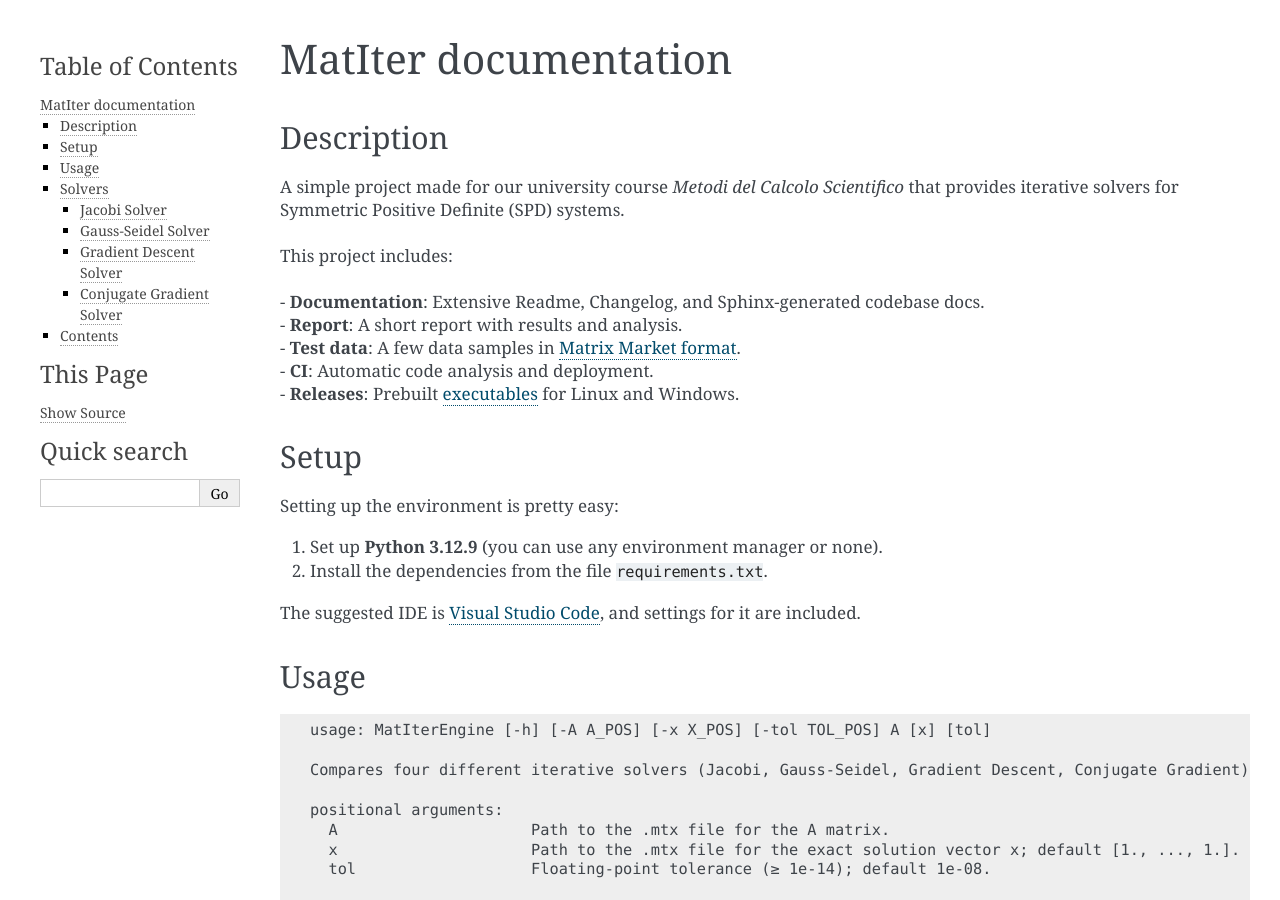
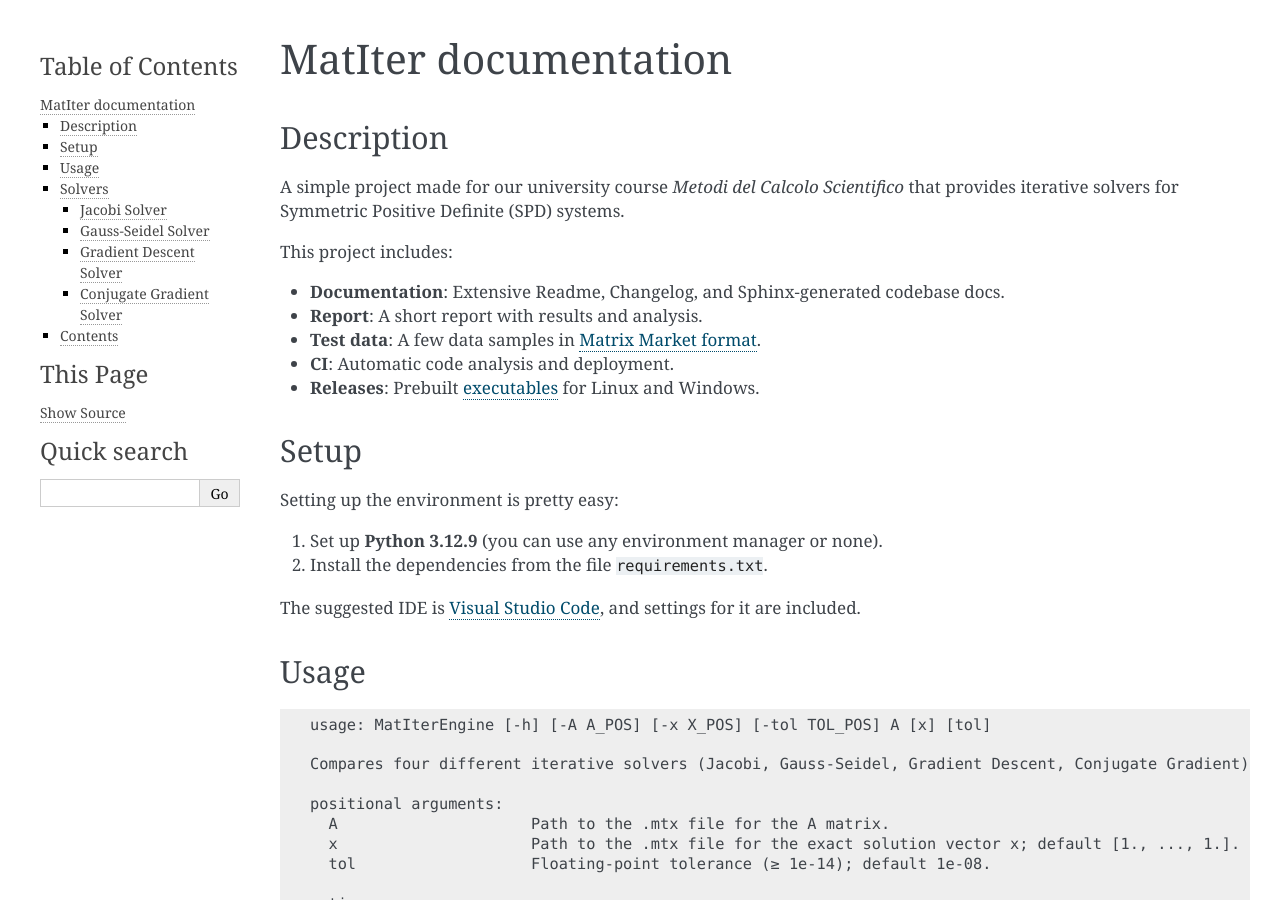
Before and after one commit to rChimisso/mcs-prog-1, a Sphinx documentation site: the page built from docs/source/index.rst, in a window 1280 px wide and 900 px high. Built offline with Sphinx 7.4.7, drawn with Linux system fonts in a browser that asks for light colours.

Commit message:
Fix docs.

```diff
--- a/docs/source/index.rst
+++ b/docs/source/index.rst
@@ -4,15 +4,15 @@ MatIter documentation
 Description
 -----------
 
-| A simple project made for our university course *Metodi del Calcolo Scientifico* that provides iterative solvers for Symmetric Positive Definite (SPD) systems.
-|
-| This project includes:
-|
-| - **Documentation**: Extensive Readme, Changelog, and Sphinx-generated codebase docs.
-| - **Report**: A short report with results and analysis.
-| - **Test data**: A few data samples in `Matrix Market format <https://math.nist.gov/MatrixMarket/formats.html>`_.
-| - **CI**: Automatic code analysis and deployment.
-| - **Releases**: Prebuilt `executables <https://github.com/rChimisso/mcs-prog-1/releases>`_ for Linux and Windows.
+A simple project made for our university course *Metodi del Calcolo Scientifico* that provides iterative solvers for Symmetric Positive Definite (SPD) systems.
+
+This project includes:
+
+- **Documentation**: Extensive Readme, Changelog, and Sphinx-generated codebase docs.
+- **Report**: A short report with results and analysis.
+- **Test data**: A few data samples in `Matrix Market format <https://math.nist.gov/MatrixMarket/formats.html>`_.
+- **CI**: Automatic code analysis and deployment.
+- **Releases**: Prebuilt `executables <https://github.com/rChimisso/mcs-prog-1/releases>`_ for Linux and Windows.
 
 Setup
 -----
```
